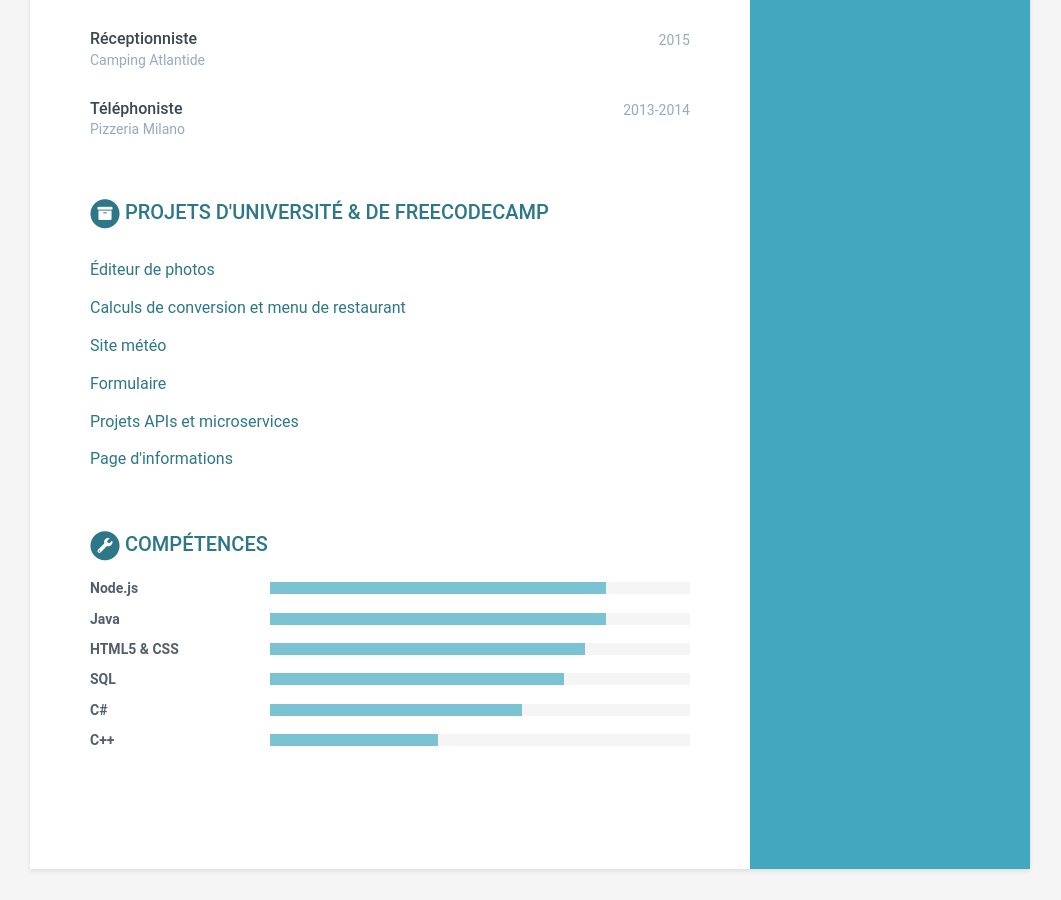
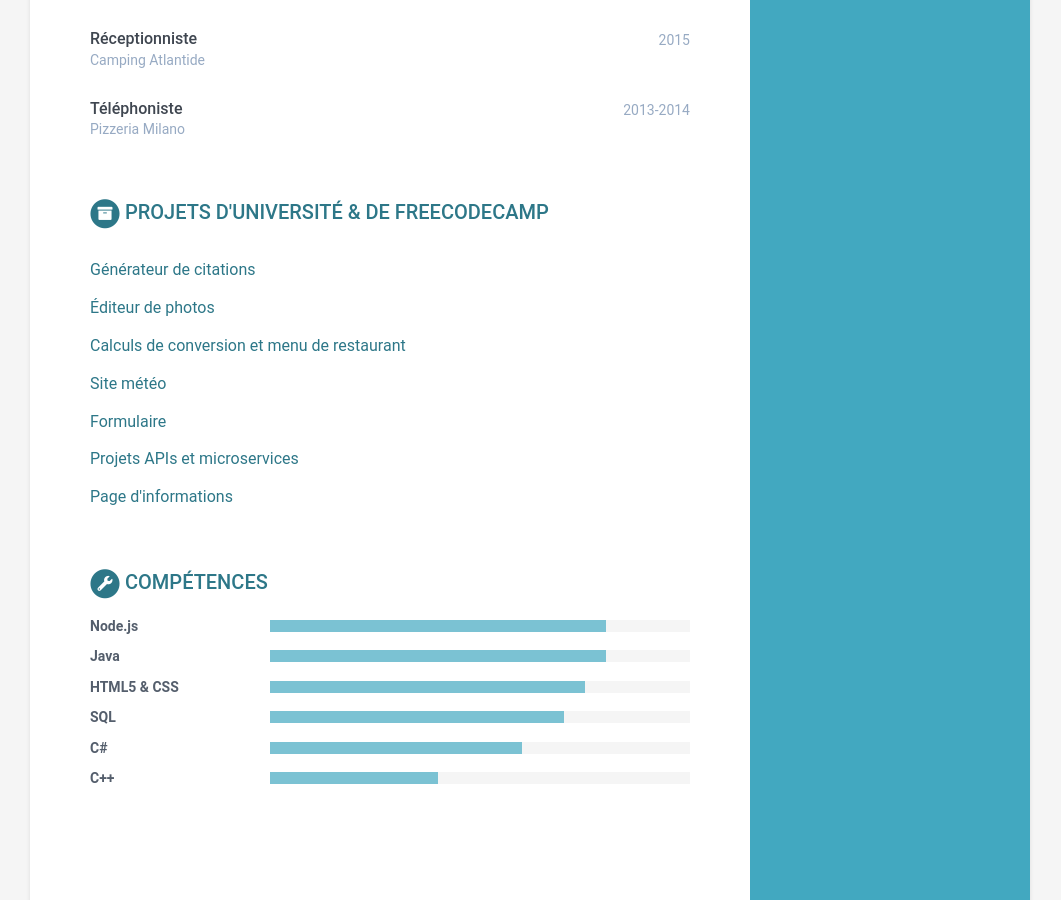
Before and after one commit to noegagnon/cv-fr, a Jekyll site: the page built from index.html, in a window 1280 px wide and 900 px high, scrolled down 986 px. Shown: the whole window, without its empty margins (110-1171 px from the left). Built offline with Jekyll 4.4.1, drawn with Linux system fonts in a browser that asks for light colours.

Commit message:
ajout generateur de citation

```diff
--- a/_data/data.yml
+++ b/_data/data.yml
@@ -81,6 +81,9 @@ projects:
 
     assignments:
 
+      - title: Générateur de citations
+        link: "https://codepen.io/noegag/full/yLOavVv"
+
       - title: Éditeur de photos
         link: "http://noemiegagnon.com/tp1-1015/"
 
```
